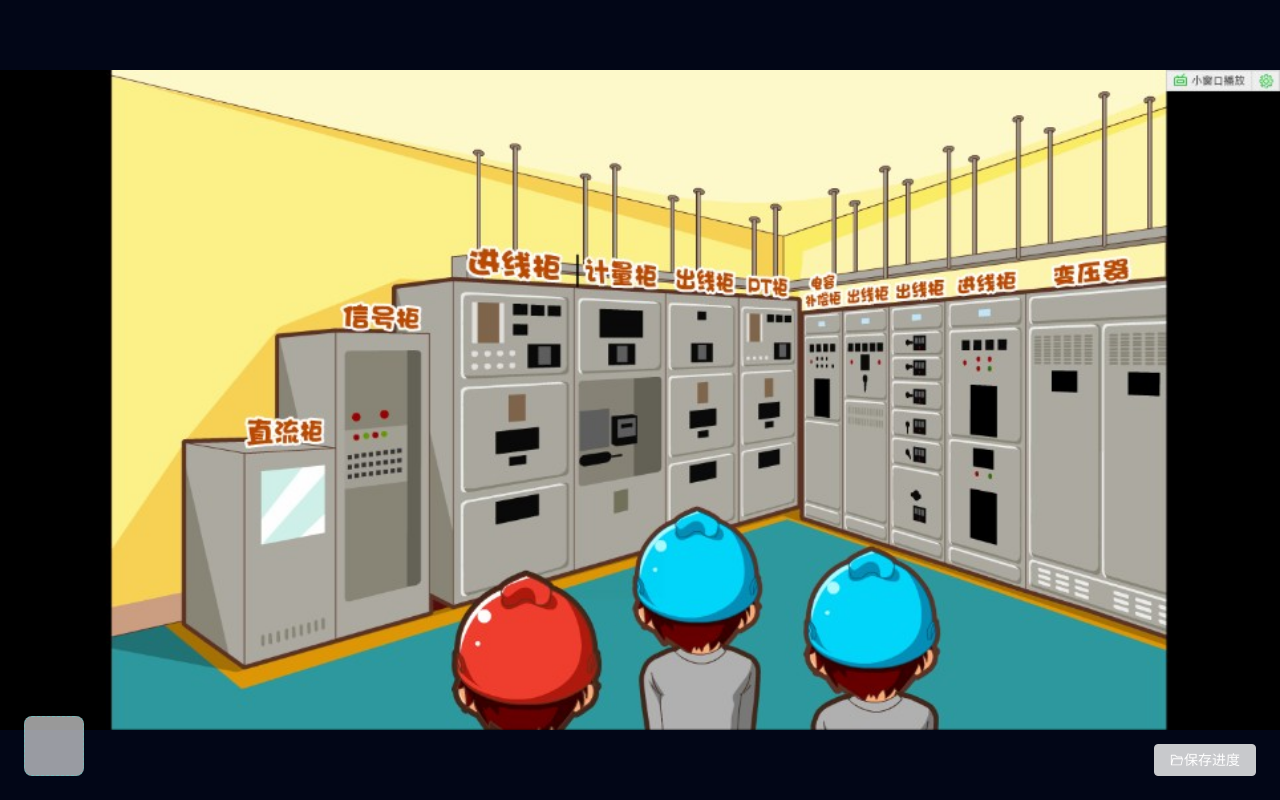
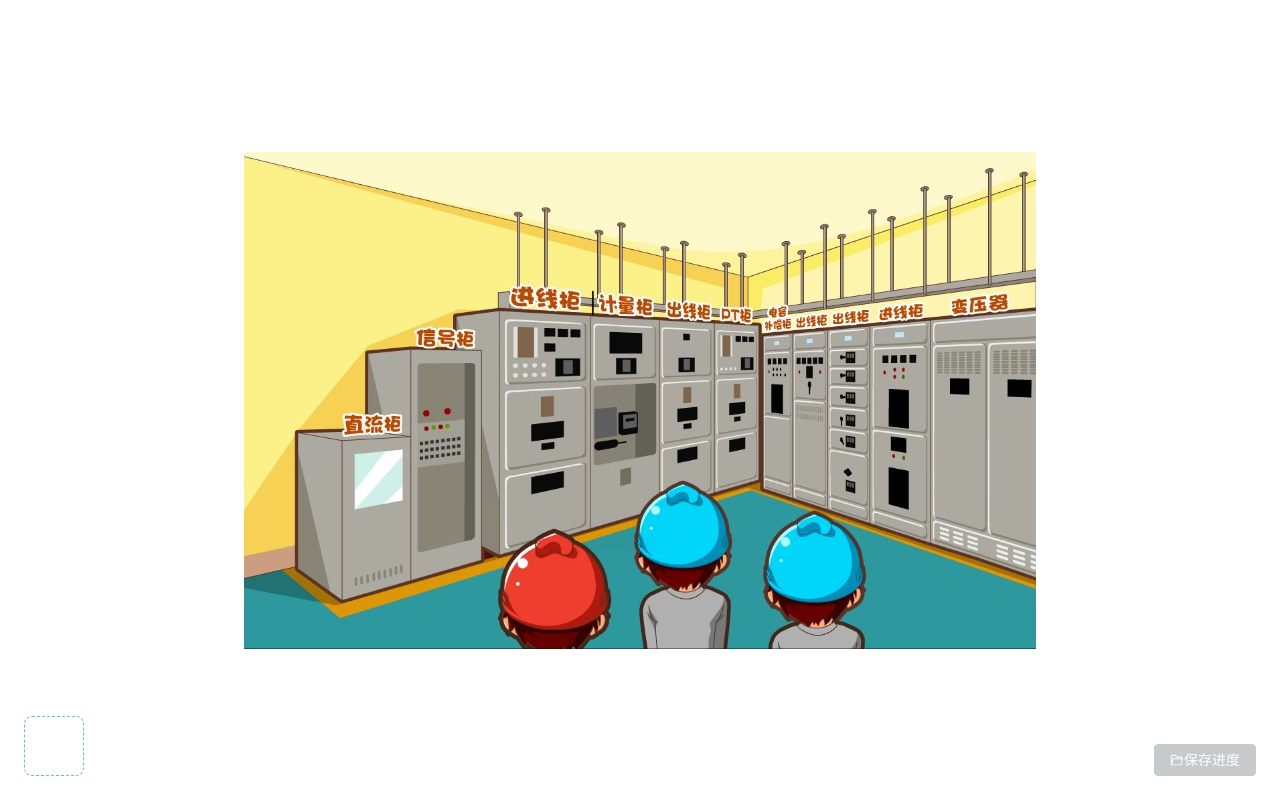
Before and after one commit to zhanzhan702/virtual-experiment, a Vue app in the folder frontend/: page /HScene in a window 1280 px wide. Built offline with nearby package versions, Linux system fonts and the light colour scheme.

Commit message:
优化: 热区容器紧贴img实际渲染区域,百分比与图片等比例缩放

```diff
--- a/frontend/src/views/HighVoltage/HSceneOverviewView.vue
+++ b/frontend/src/views/HighVoltage/HSceneOverviewView.vue
@@ -3,8 +3,7 @@
   <div class="scene-page">
     <!-- 等比容器：始终与图片实际渲染区域重合，热区基于此定位 -->
     <div class="image-wrapper">
-      <img src="@/assets/images/DistributionRoomPanorama.png" alt="配电室总览"
-        class="scene-bg" draggable="false" />
+      <img src="@/assets/images/DistributionRoomPanorama.png" alt="配电室总览" class="scene-bg" draggable="false" />
       <!-- 横放等腰梯形热区：左底长(高)、右底短(低) -->
       <div class="cabinet-hotspot" title="点击进入设备区操作" @click="enterCabinet">
         <span class="hotspot-label">点击进入设备区操作</span>
@@ -17,7 +16,9 @@
     <!-- 保存进度按钮（右下角，仅样式占位） -->
     <div class="save-bar-fixed">
       <el-button type="info" size="default" disabled>
-        <el-icon><FolderOpened /></el-icon> 保存进度
+        <el-icon>
+          <FolderOpened />
+        </el-icon> 保存进度
       </el-button>
     </div>
 
@@ -53,21 +54,21 @@ function enterCabinet() {
   display: flex;
   align-items: center;
   justify-content: center;
-  background: #020617;
+  background: #FFFFFF;
 }
 
-/* 全视口容器：object-fit contain 自动取 min(100vw, 100vh) 等比缩放 */
+/* 容器紧贴 img 实际渲染尺寸，热区百分比与图片等比例缩放 */
 .image-wrapper {
   position: relative;
-  width: 100vw;
-  height: 100vh;
+  display: inline-block;
+  line-height: 0;
 }
 
 .scene-bg {
-  width: 100%;
-  height: 100%;
-  object-fit: contain;
   display: block;
+  max-width: 100vw;
+  max-height: 100vh;
+  /* 无 width/height → 取 min(按宽缩放, 按高缩放)，等比不压缩 */
 }
 
 /* 横放等腰梯形热区 — 左底长(高)、右底短(低) */
@@ -77,12 +78,15 @@ function enterCabinet() {
   left: 5%;
   width: 68%;
   height: 75%;
-  clip-path: polygon(
-    2% 2%,      /* 左上 */
-    72% 15%,    /* 右上（靠右靠上→右底短） */
-    72% 85%,    /* 右下 */
-    2% 98%      /* 左下（贴左贴底→左底长） */
-  );
+  clip-path: polygon(2% 2%,
+      /* 左上 */
+      72% 15%,
+      /* 右上（靠右靠上→右底短） */
+      72% 85%,
+      /* 右下 */
+      2% 98%
+      /* 左下（贴左贴底→左底长） */
+    );
   cursor: pointer;
   z-index: 5;
   transition: background 0.25s, box-shadow 0.25s;
```
Also changed, not shown: frontend/src/assets/images/DistributionRoomPanorama.png.
